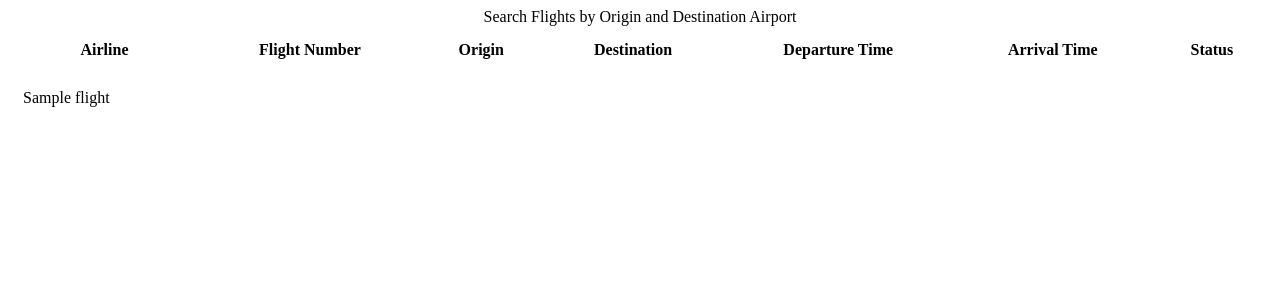
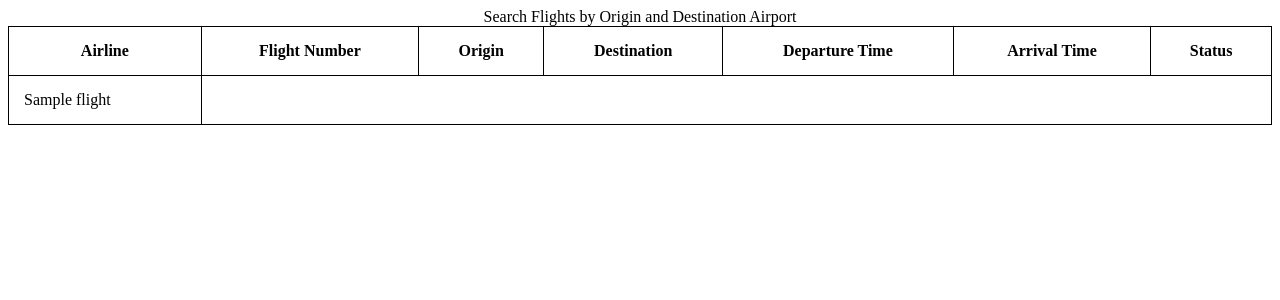
Before and after one commit to jstnchng/christie-air, a Flask app: template templates/search_flights_by_airport.html in a window 1280 px wide. Shown: the top 300 px of the page. Run offline with Flask 2, Linux system fonts and the light colour scheme; the template is opened without the code that fills it: most values are stand-ins (such as "Sample title", 1, 10 or a date in 2020); parts of the project's set-up code (start-up, migrations or seed data) failed here and were passed over.

Commit message:
dsadjfasfadsfijad

```diff
--- a/templates/search_flights_by_airport.html
+++ b/templates/search_flights_by_airport.html
@@ -8,6 +8,7 @@
 <script type="text/javascript" src="js/style-table.js"></script> -->
 <style>
 table, th, td {
+    border: 1px solid black;
     border-collapse: collapse;
 }
 th, td {
```
